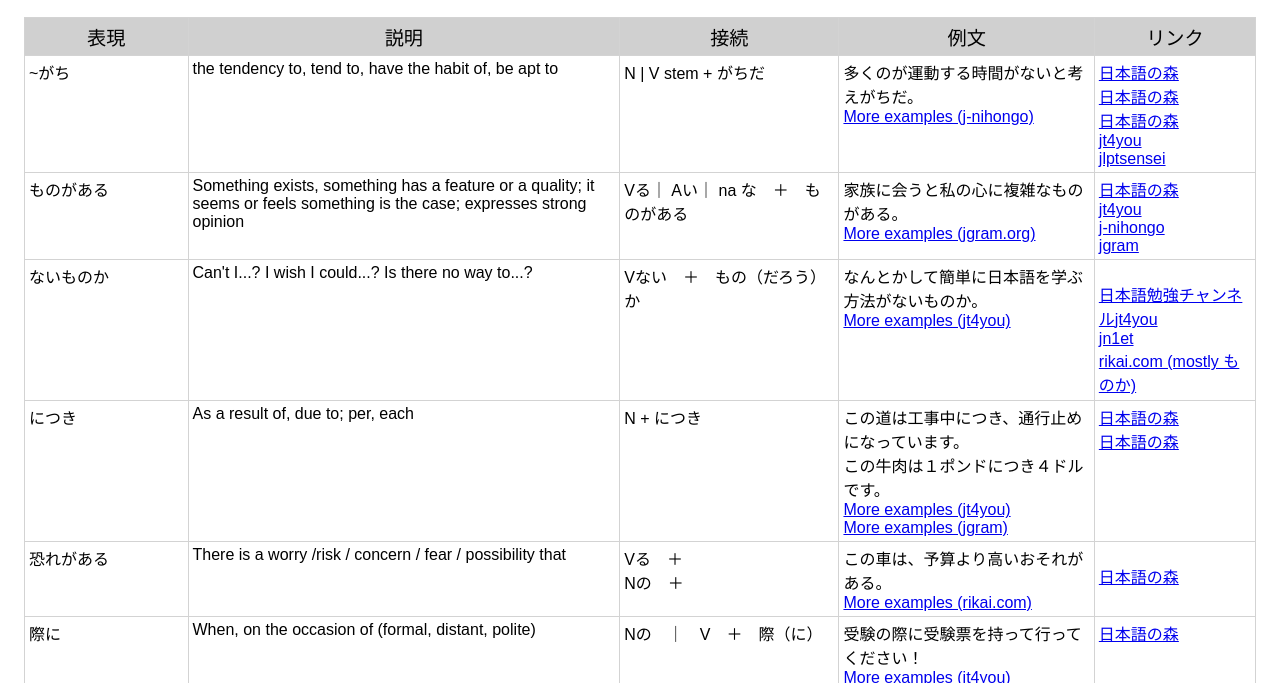
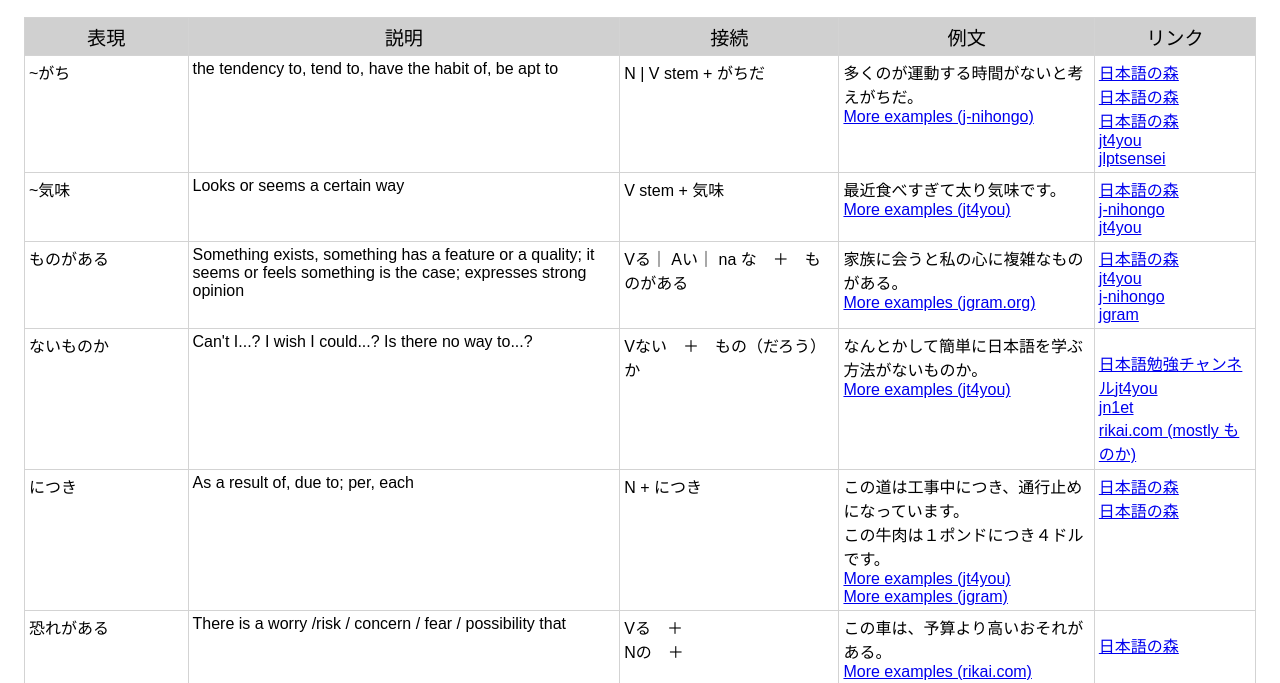
Before and after one commit to martindholmes/jlpt-n2, a plain HTML site: page grammar/index.html in a window 1280 px wide. Shown: the part 111-794 px from the top of the page. Drawn offline with Linux system fonts and the light colour scheme.

Commit message:
Adding gimi.

```diff
--- a/grammar/index.html
+++ b/grammar/index.html
@@ -78,6 +78,23 @@
                </td>
                <td>
                   <div><a href="https://www.youtube.com/watch?v=cZR6AiATvCk">日本語の森</a><br/><a href="https://www.youtube.com/watch?v=4WPn_a-ZCTE">日本語の森</a><br/><a href="https://www.youtube.com/watch?v=tNUgnQfPKXE">日本語の森</a><br/><a href="https://japanesetest4you.com/flashcard/learn-jlpt-n3-grammar-%E3%81%8C%E3%81%A1-gachi/">jt4you</a><br/><a href="https://jlptsensei.com/learn-japanese-grammar/%e3%81%8c%e3%81%a1-gachi/">jlptsensei</a><br/></div>
+               </td>
+            </tr>
+            <tr id="yzs_mt3_lhb" data-sort-key="gimi">
+               <td>
+                  <div>~気味</div>
+               </td>
+               <td>
+                  <div>Looks or seems a certain way</div>
+               </td>
+               <td>
+                  <div>V stem + 気味</div>
+               </td>
+               <td>
+                  <div>最近食べすぎて太り気味です。<br/><a href="https://japanesetest4you.com/flashcard/learn-jlpt-n3-grammar-%E3%81%8E%E3%81%BF-gimi/">More examples (jt4you)</a></div>
+               </td>
+               <td>
+                  <div><a href="https://www.youtube.com/watch?v=cZR6AiATvCk">日本語の森</a><br/><a href="https://j-nihongo.com/gimi/">j-nihongo</a><br/><a href="https://japanesetest4you.com/flashcard/learn-jlpt-n3-grammar-%E3%81%8E%E3%81%BF-gimi/">jt4you</a></div>
                </td>
             </tr>
             <tr id="vzz_5hm_khb" data-sort-key="monogaaru">
```
